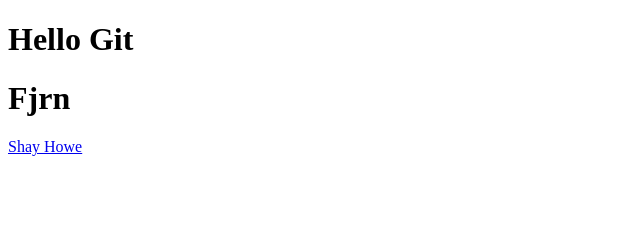
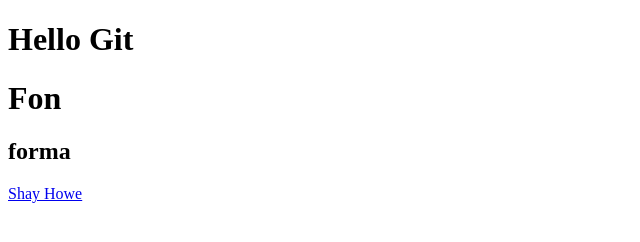
Before and after one commit to Mefodiy-hab/git-course., a plain HTML site: page index.html in a window 1280 px wide. Shown: the whole page, without its empty margins (0-640 px from the left). Drawn offline with Linux system fonts and the light colour scheme.

```diff
--- a/index.html
+++ b/index.html
@@ -12,6 +12,7 @@
   <script>
     src = 'style.ccs'
   </script>
-  <h1>Fjrn</h1>
+  <h1>Fon</h1>
+  <h2>forma</h2>
   <a href="http://shayhowe.com">Shay Howe</a>
 </html>
```
